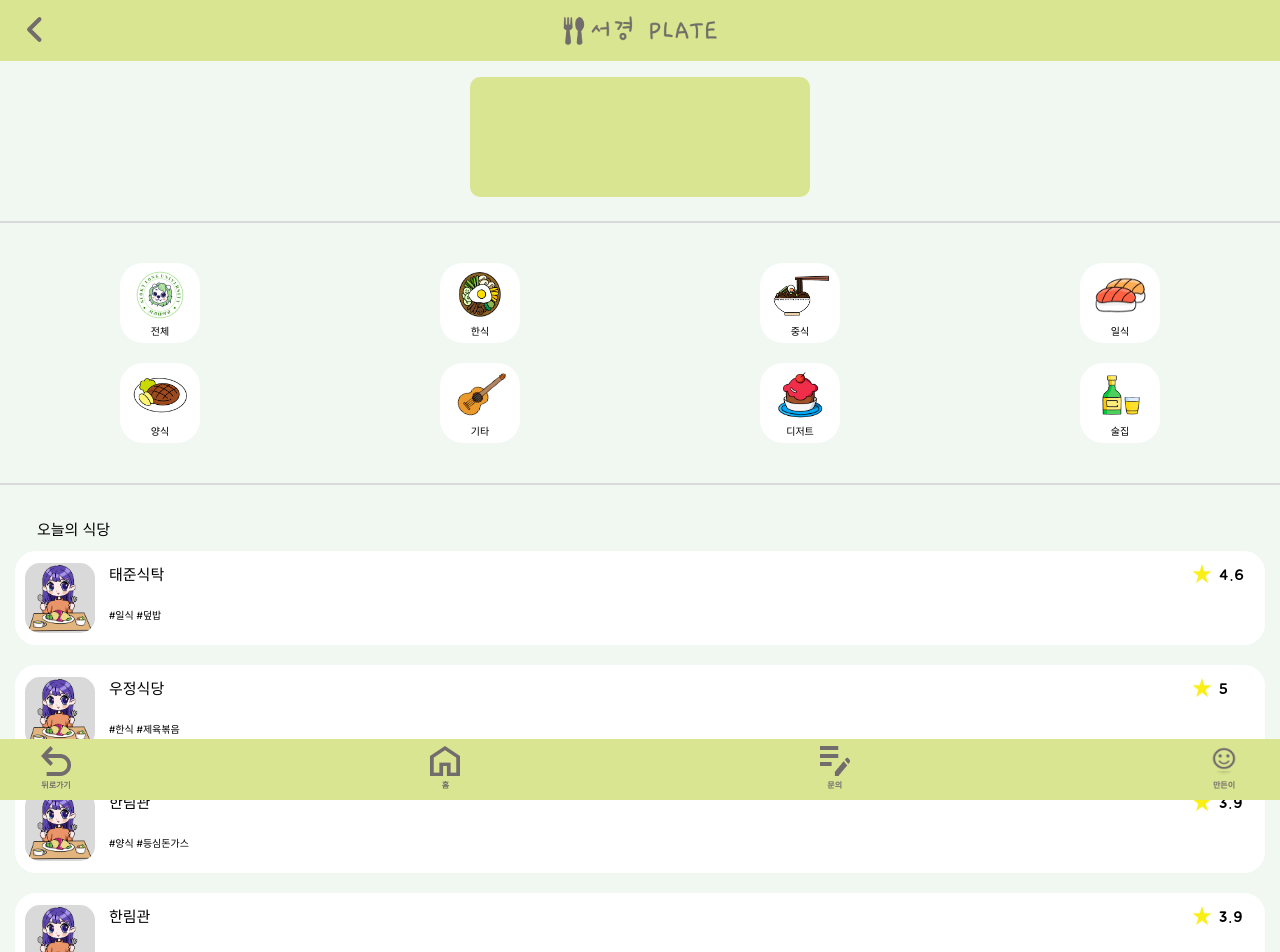
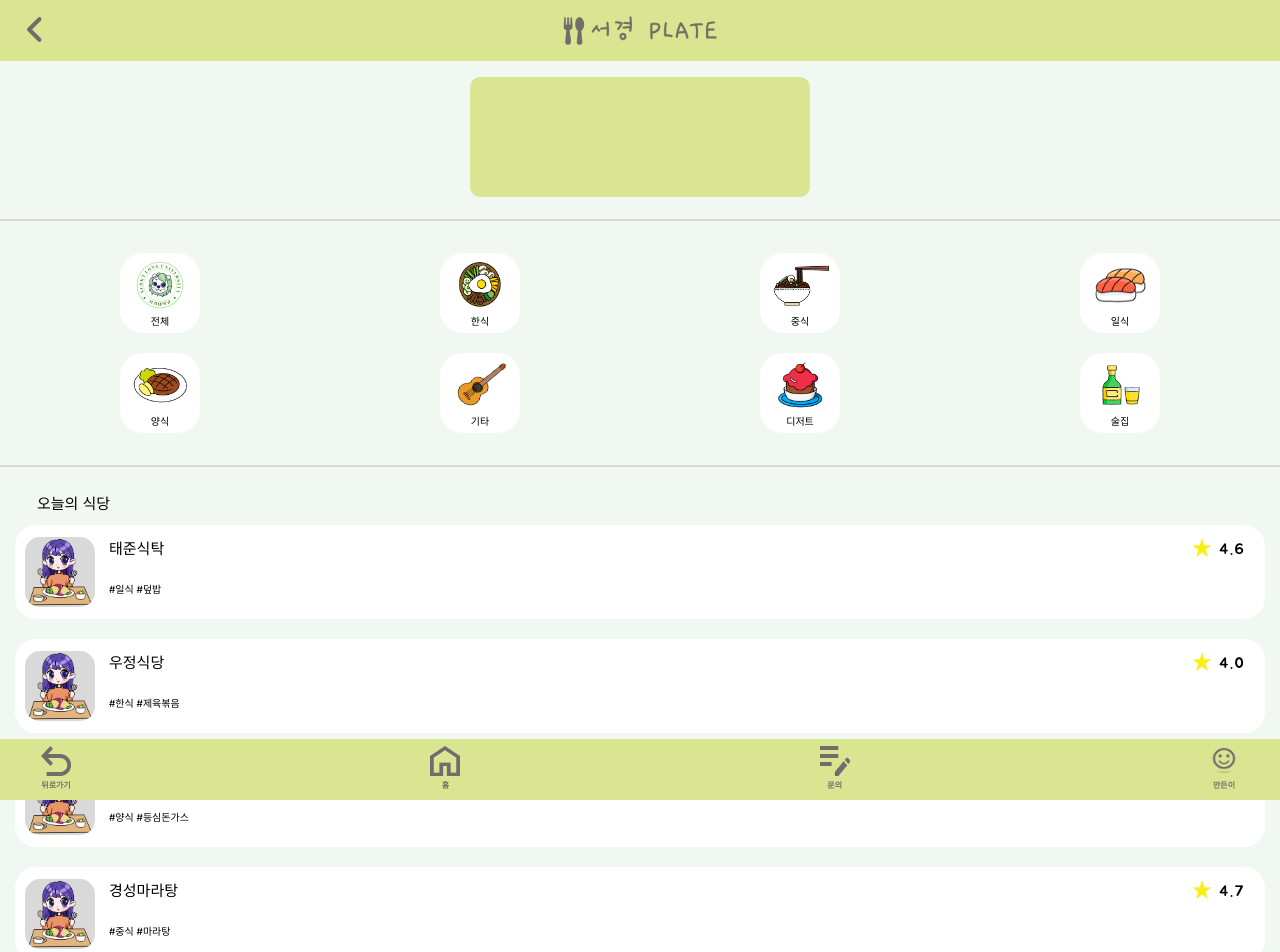
Before and after one commit to taehwan01/sku-plate, a React (Create React App) app: page / in a window 1280 px wide. Shown: the top 952 px of the page. Built offline with nearby package versions, Linux system fonts and the light colour scheme.

Commit message:
자잘자잘한 수정.

```diff
--- a/src/App.js
+++ b/src/App.js
@@ -3,7 +3,7 @@ import { Route, Routes } from 'react-router-dom';
 import Footer from './components/Footer/Footer';
 import Header from './components/Header/Header';
 import { useEffect } from 'react';
-import Home from './pages/Home';
+import Home from './pages/Home/Home';
 
 function App() {
   useEffect(() => {
--- a/src/components/AdBanner/AdBanner.module.css
+++ b/src/components/AdBanner/AdBanner.module.css
@@ -3,7 +3,7 @@
   width: 320px;
   height: 100px;
   background-color: #dae591;
-  margin: 16px auto;
+  margin: 16px auto 22px;
   display: flex;
   justify-content: center;
   align-items: center;
--- a/src/components/TodaysRestaurant/TodaysRestaurant.jsx
+++ b/src/components/TodaysRestaurant/TodaysRestaurant.jsx
@@ -20,7 +20,7 @@ function TodaysRestaurant({ thumbnail, name, tags, ratings }) {
         </div>
         <div className={styles.ratings}>
           <img className={styles.ratingsIcon} src={RATINGS_ICON} alt='' />
-          <span className={`${styles.ratingsScore} jua`}>{ratings}</span>
+          <span className={`${styles.ratingsScore} jua`}>{ratings.toFixed(1)}</span>
         </div>
       </div>
     </div>
--- a/src/data/todaysRestaurant.js
+++ b/src/data/todaysRestaurant.js
@@ -10,7 +10,7 @@ export const todaysRestaurant = [
     id: 2,
     name: '우정식당',
     tags: ['한식', '제육볶음'],
-    ratings: 5.0,
+    ratings: 4.0,
     thumbnail: 'USER_ICON',
   },
   {
@@ -22,9 +22,9 @@ export const todaysRestaurant = [
   },
   {
     id: 4,
-    name: '한림관',
-    tags: ['양식', '등심돈가스'],
-    ratings: 3.9,
+    name: '경성마라탕',
+    tags: ['중식', '마라탕'],
+    ratings: 4.7,
     thumbnail: 'USER_ICON',
   },
 ];
--- a/src/pages/Home.module.css
+++ b/src/pages/Home/Home.module.css
@@ -2,6 +2,7 @@
   width: 100vw;
   border: 1.5px solid #d9d9d9;
   background-color: #d9d9d9;
+  margin: 0;
 }
 
 .categories {
```
Also changed, not shown: src/pages/Home/Home.jsx (renamed from src/pages/Home.jsx, +5 -5 lines).
